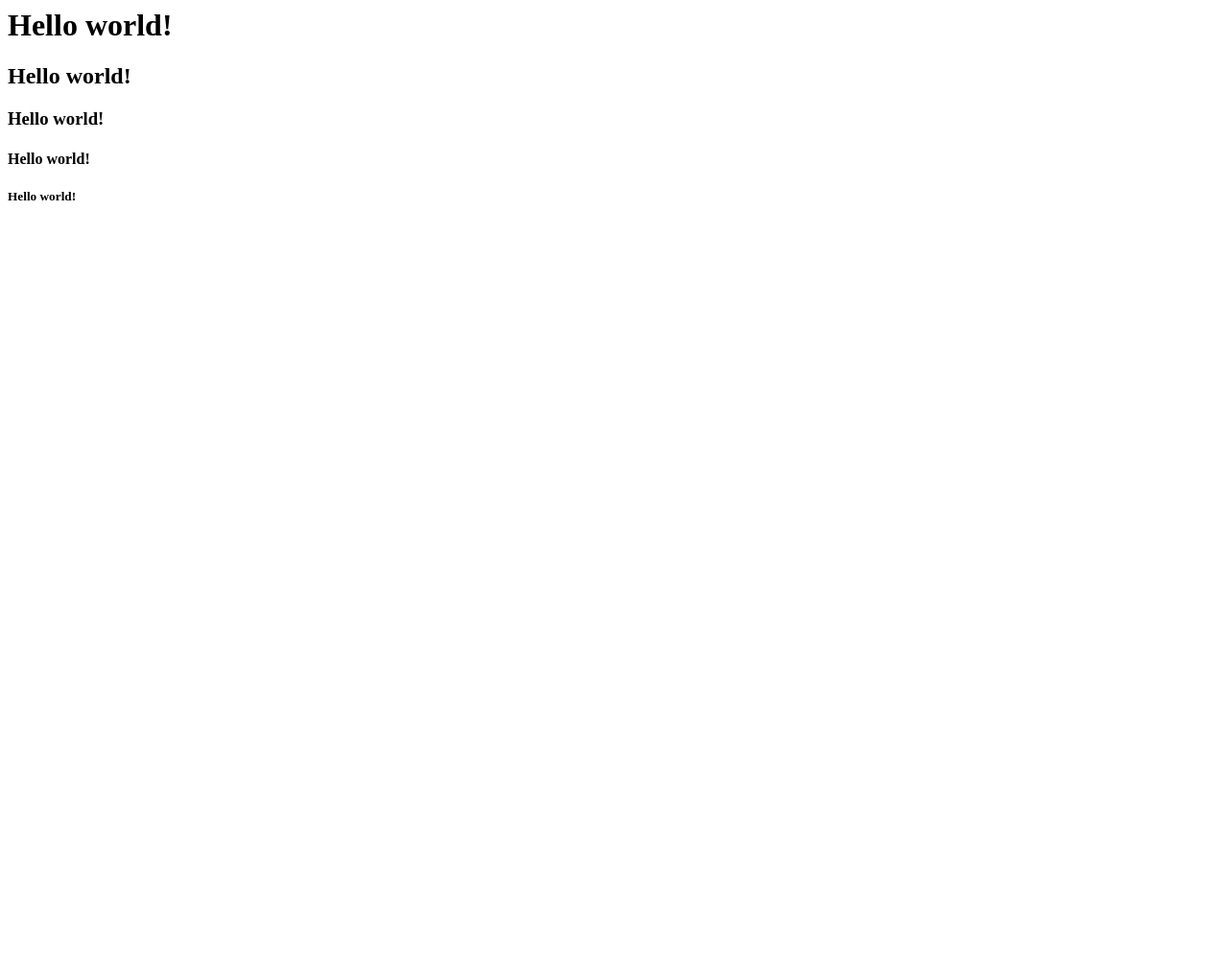
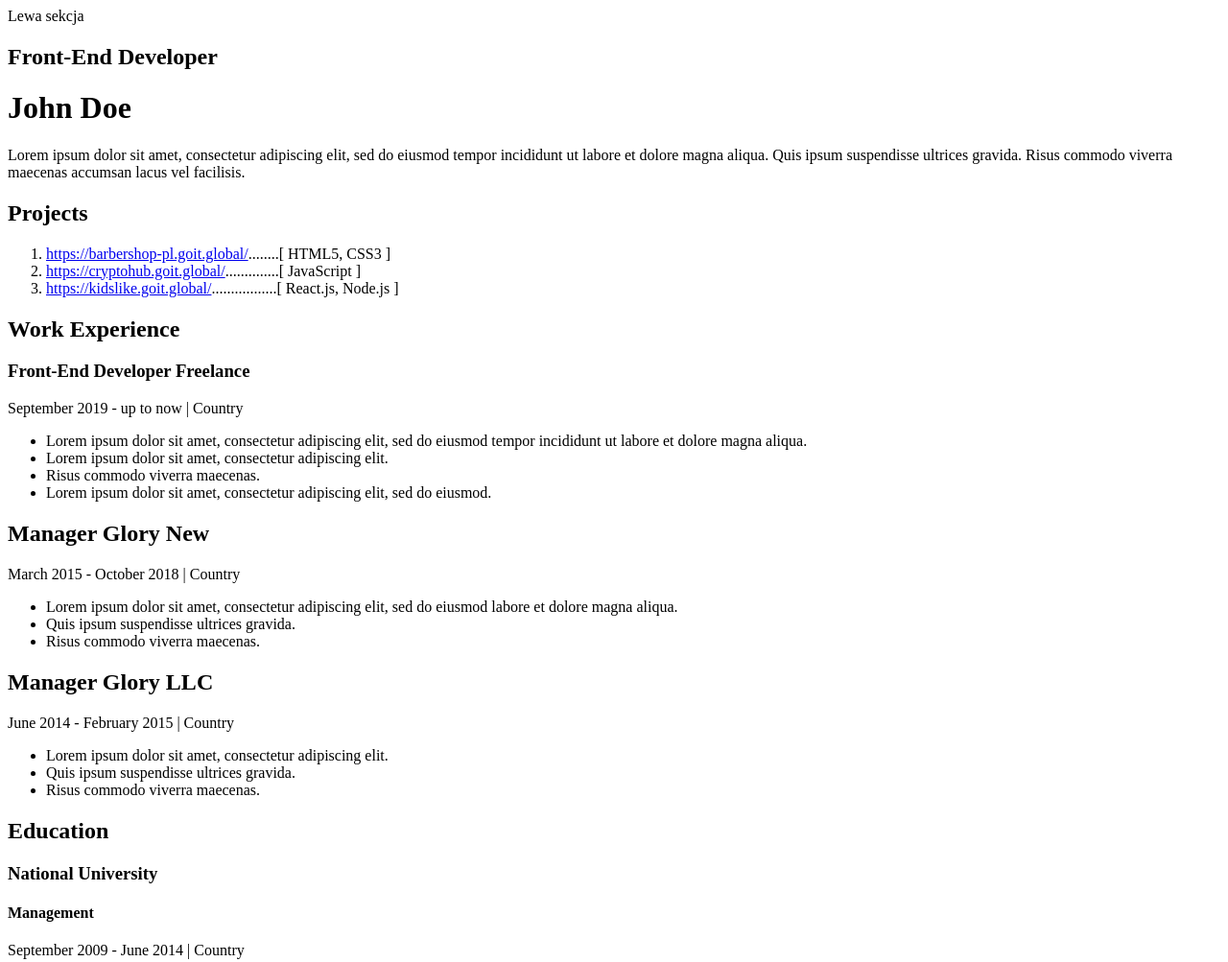
Before and after one commit to termos22/goit-html, a plain HTML site: page cv/index.html in a window 1280 px wide. Shown: the whole page at 96% size. Before the commit the page ends 800 px from the top, so only its background shows below. Drawn offline with Linux system fonts and the light colour scheme.

Commit message:
add new content to cv and new photo

```diff
--- a/cv/index.html
+++ b/cv/index.html
@@ -1,5 +1,93 @@
-<h1>Hello world!</h1>
-<h2>Hello world!</h2>
-<h3>Hello world!</h3>
-<h4>Hello world!</h4>
-<h5>Hello world!</h5>
+<!DOCTYPE html>
+<html lang="pl">
+    <head>
+        <meta charset="UTF-8" />
+        <meta http-equiv="X-UA-Compatible" content="IE=edge" />
+        <meta name="viewport" content="width=device-width, initial-scale=1.0" />
+        <title>Moje CV</title>
+    </head>
+    <body>
+        <aside>Lewa sekcja</aside>
+        <main>
+            <div>
+                <h2>Front-End Developer</h2>
+                <h1>John Doe</h1>
+                <p>
+                    Lorem ipsum dolor sit amet, consectetur adipiscing elit, sed
+                    do eiusmod tempor incididunt ut labore et dolore magna
+                    aliqua. Quis ipsum suspendisse ultrices gravida. Risus
+                    commodo viverra maecenas accumsan lacus vel facilisis.
+                </p>
+            </div>
+            <div>
+                <h2>Projects</h2>
+                <ol>
+                    <li>
+                        <a href="https://barbershop-pl.goit.global/"
+                            >https://barbershop-pl.goit.global/</a
+                        >........[ HTML5, CSS3 ]
+                    </li>
+                    <li>
+                        <a href="https://cryptohub.goit.global/"
+                            >https://cryptohub.goit.global/</a
+                        >..............[ JavaScript ]
+                    </li>
+                    <li>
+                        <a href="https://kidslike.goit.global/"
+                            >https://kidslike.goit.global/</a
+                        >.................[ React.js, Node.js ]
+                    </li>
+                </ol>
+            </div>
+            <div>
+                <h2>Work Experience</h2>
+                <h3>Front-End Developer Freelance</h3>
+                <p>September 2019 - up to now | Country</p>
+                <ul>
+                    <li>
+                        Lorem ipsum dolor sit amet, consectetur adipiscing elit,
+                        sed do eiusmod tempor incididunt ut labore et dolore
+                        magna aliqua.
+                    </li>
+                    <li>
+                        Lorem ipsum dolor sit amet, consectetur adipiscing elit.
+                    </li>
+                    <li>Risus commodo viverra maecenas.</li>
+                    <li>
+                        Lorem ipsum dolor sit amet, consectetur adipiscing elit,
+                        sed do eiusmod.
+                    </li>
+                </ul>
+            </div>
+            <div>
+                <h2>Manager Glory New</h2>
+                <p>March 2015 - October 2018 | Country</p>
+                <ul>
+                    <li>
+                        Lorem ipsum dolor sit amet, consectetur adipiscing elit,
+                        sed do eiusmod labore et dolore magna aliqua.
+                    </li>
+                    <li>Quis ipsum suspendisse ultrices gravida.</li>
+                    <li>Risus commodo viverra maecenas.</li>
+                </ul>
+            </div>
+            <div>
+                <h2>Manager Glory LLC</h2>
+                <p>June 2014 - February 2015 | Country</p>
+                <ul>
+                    <li>
+                        Lorem ipsum dolor sit amet, consectetur adipiscing elit.
+                    </li>
+                    <li>Quis ipsum suspendisse ultrices gravida.</li>
+                    <li>Risus commodo viverra maecenas.</li>
+                </ul>
+            </div>
+            <div>
+                <h2>Education</h2>
+                <h3>National University</h3>
+                <h4>Management</h4>
+                <p>September 2009 - June 2014 | Country</p>
+            </div>
+        </main>
+    </body>
+</html>
```
Also changed, not shown: cv/photo.jpg (added).
